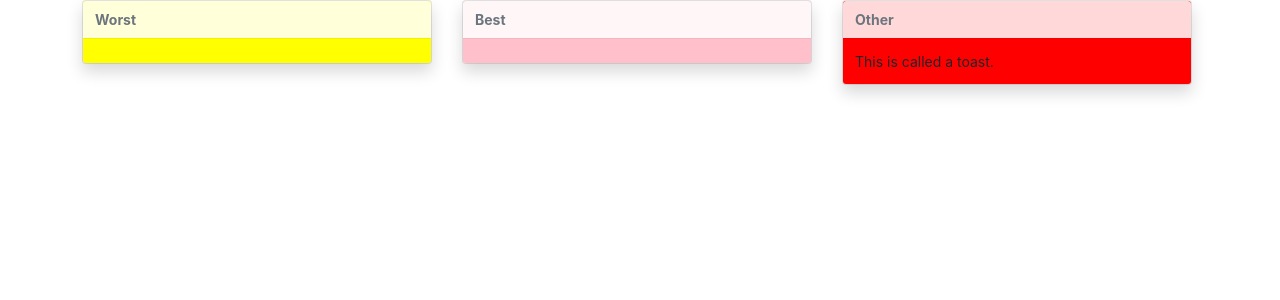
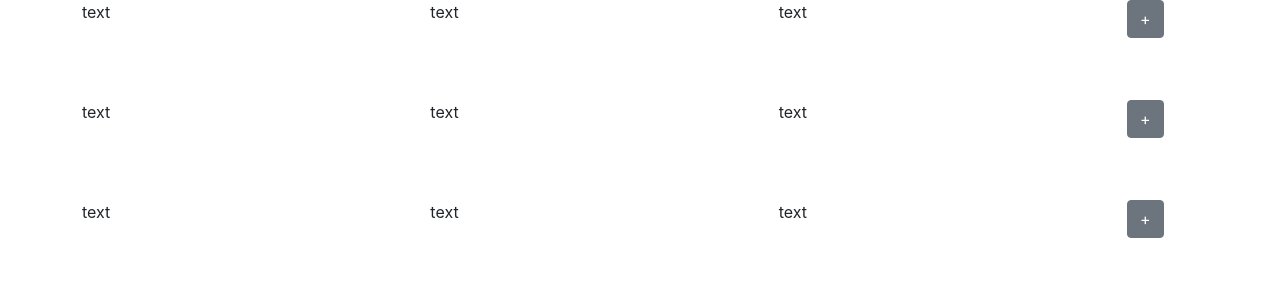
Before and after one commit to Allan-Fry/Customizable_Interface_Demi, a React (Create React App) app in the folder app_drag_drop_demo/: page / in a window 1280 px wide. Shown: the top 300 px of the page. Built offline with nearby package versions, Linux system fonts and the light colour scheme.

Commit message:
Added Expandable Rows

```diff
--- /dev/null
+++ b/app_drag_drop_demo/src/components/ExpandableLayout/ExpandableLayout.css
@@ -0,0 +1,5 @@
+.GridSpace{
+min-height: 100px;
+
+
+}
--- /dev/null
+++ b/app_drag_drop_demo/src/components/ExpandableLayout/ExpandableLayout.jsx
@@ -0,0 +1,146 @@
+import { Component } from "react";
+import { Button, Col, Container, Row } from "reactstrap";
+import'./ExpandableLayout.css';
+
+export default class ExpandableLayout extends Component{
+
+
+        state = {
+            gridSpace: [
+                {
+                    pageName:"firstPage",
+                    rowID:"0",
+                    area:[{
+                        colName:"col1",
+                    },
+                    {
+                        colName:"col2"
+                    },
+                    {
+                        colName:"col3"
+                    }
+                    ]
+                },
+                {
+                    pageName:"firstPage",
+                    rowID:"1",
+                    area:[{
+                        colName:"col1"
+                    },
+                    {
+                        colName:"col2"
+                    },
+                    {
+                        colName:"col3"
+                    }
+                    ]
+                },
+                {
+                    pageName:"firstPage",
+                    rowID:"2",
+                    area:[{
+                        colName:"col1"
+                    },
+                    {
+                        colName:"col2"
+                    },
+                    {
+                        colName:"col3"
+                    }
+                    ]
+                }
+
+
+            ]
+
+
+
+
+
+        }
+
+
+        addNewCol = (e) =>{
+            let previousArea = this.state.gridSpace[e].area;
+            let nextID = previousArea.length + 1;
+            let nextColName = "col" + nextID;
+            console.log(nextID);
+            previousArea.push(
+                {colName:nextColName}
+            )
+            console.log(previousArea);
+            this.setState(
+            previousArea
+            )
+           console.log(this.state);
+
+        }
+
+        render(){
+
+            var gridSpace ={
+                firstPage:[]
+            }
+            var rows ={
+                0:[],
+                1:[],
+                2:[]
+
+
+            }
+
+
+
+            this.state.gridSpace.forEach((gs) =>
+            {
+                gs.area.forEach((a) =>
+                {
+                    rows[gs.rowID].push(
+                        <Col
+                        className="GridSpace"
+                        // xs="auto"
+                        key={a.rowName}
+                        >
+                            text
+                        </Col>
+                    )
+
+
+                });
+
+
+
+                gridSpace[gs.pageName].push(
+                    <Row
+                    key={gs.rowID}
+                    >
+                        {rows[gs.rowID]}
+                        <Col
+                        xs='1'
+                        >
+                        <Button onClick= {(e) => this.addNewCol(gs.rowID)}>
+                            +
+                        </Button>
+                        </Col>
+                    </Row>
+
+                )
+
+            });
+
+
+            return(
+
+                <Container>
+                        {gridSpace.firstPage}
+                </Container>
+
+            );
+
+        }
+
+
+
+
+
+}
--- a/app_drag_drop_demo/src/index.js
+++ b/app_drag_drop_demo/src/index.js
@@ -3,14 +3,15 @@ import ReactDOM from 'react-dom';
 import 'bootstrap/dist/css/bootstrap.min.css';
 import './index.css';
 //import AppDragDropDemo from './components/AppDragDropDemo/AppDragDropDemo';
-import CustomToast from './components/CustomToast/CustomToast';
+//import CustomToast from './components/CustomToast/CustomToast';
+import ExpandableLayout from './components/ExpandableLayout/ExpandableLayout';
 import reportWebVitals from './reportWebVitals';
 
 
 
 ReactDOM.render
 (
-  <CustomToast />,
+  <ExpandableLayout />,
    document.getElementById
    (
      "root"
```
